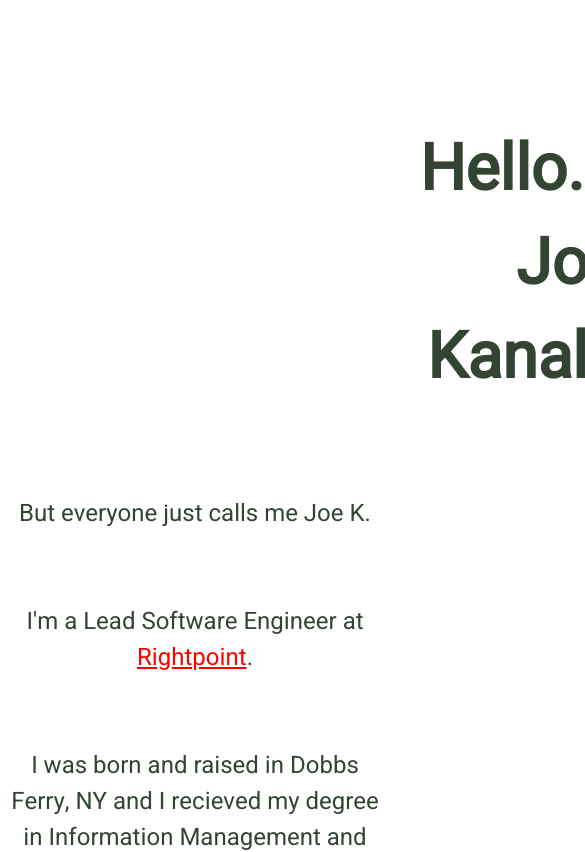
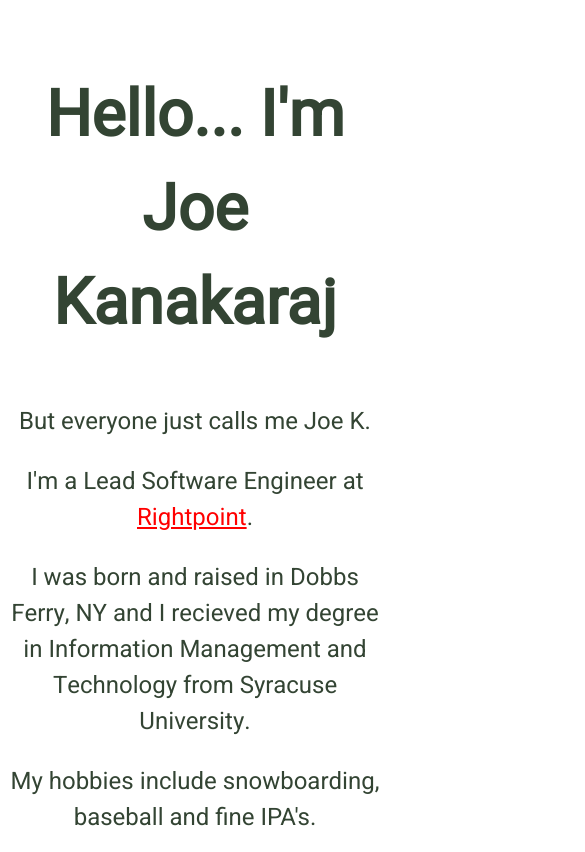
Before and after one commit to gr8fuljoe5/gr8fuljoe5.github.io, a Next.js app: page / in a window 390 px wide. Shown: the top 852 px of the page, 585 px wide, since content can reach past the window. Built offline with nearby package versions, Linux system fonts and the light colour scheme.

Commit message:
adding animation for text

```diff
--- a/pages/index.js
+++ b/pages/index.js
@@ -12,17 +12,16 @@ import LinkedInIcon from '@material-ui/icons/LinkedIn'
 import EmailIcon from '@material-ui/icons/Email'
 
 export default function Home() {
-  const title = {
+  const section = {
     visible: {
       opacity: 1,
       transition: {
         when: 'beforeChildren',
-        staggerChildren: 2,
+        staggerChildren: 0.9,
       },
     },
     hidden: {
       opacity: 0,
-      x: '100%',
       transition: {
         when: 'afterChildren',
       },
@@ -30,8 +29,18 @@ export default function Home() {
   }
 
   const text = {
+    visible: { opacity: 1 },
+    hidden: { opacity: 0 },
+  }
+
+  const paragraph = {
     visible: { opacity: 1, x: 0 },
-    hidden: { opacity: 0, x: -100 },
+    hidden: { opacity: 0, x: -300 },
+  }
+
+  const paragraph_reverse = {
+    visible: { opacity: 1, x: 0 },
+    hidden: { opacity: 0, x: 300 },
   }
 
   return (
@@ -49,36 +58,36 @@ export default function Home() {
       <main className={styles.main}>
         <Grid container spacing={3}>
           <Grid item xs={12}>
-            <motion.h1
-              className={styles.title}
+            <motion.section
               initial="hidden"
               animate="visible"
-              variants={title}
+              variants={section}
             >
+              <h1 className={styles.title}>
                 <motion.span variants={text}>Hello...</motion.span>{' '}
                 <motion.span variants={text}>I'm Joe Kanakaraj</motion.span>
-            </motion.h1>
-          </Grid>
-          <Grid item xs={12}>
-            <motion.p className={styles.description}>
+              </h1>
+              <motion.p className={styles.description} variants={paragraph}>
                 But everyone just calls me Joe K.
               </motion.p>
-          </Grid>
-          <Grid item xs={12}>
-            <motion.p className={styles.description}>
+              <motion.p
+                className={styles.description}
+                variants={paragraph_reverse}
+              >
                 I'm a Lead Software Engineer at <a href="#">Rightpoint</a>.
               </motion.p>
-          </Grid>
-          <Grid item xs={12}>
-            <p className={styles.description}>
-              I was born and raised in Dobbs Ferry, NY and I recieved my degree
-              in Information Management and Technology from Syracuse University.
-            </p>
-          </Grid>
-          <Grid item xs={12}>
-            <p className={styles.description}>
+              <motion.p className={styles.description} variants={paragraph}>
+                I was born and raised in Dobbs Ferry, NY and I recieved my
+                degree in Information Management and Technology from Syracuse
+                University.
+              </motion.p>
+              <motion.p
+                className={styles.description}
+                variants={paragraph_reverse}
+              >
                 My hobbies include snowboarding, baseball and fine IPA's.
-            </p>
+              </motion.p>
+            </motion.section>
           </Grid>
           <Grid item xs={6} md={2} className={styles.icon}>
             <motion.div
--- a/styles/Home.module.css
+++ b/styles/Home.module.css
@@ -96,8 +96,8 @@
 }
 
 @media (max-width: 600px) {
-  .grid {
-    width: 100%;
-    flex-direction: column;
+  .main {
+    justify-content: flex-start;
+    padding: 1rem 0;
   }
 }
```
Lines whose indentation alone changed are shown as unchanged.
